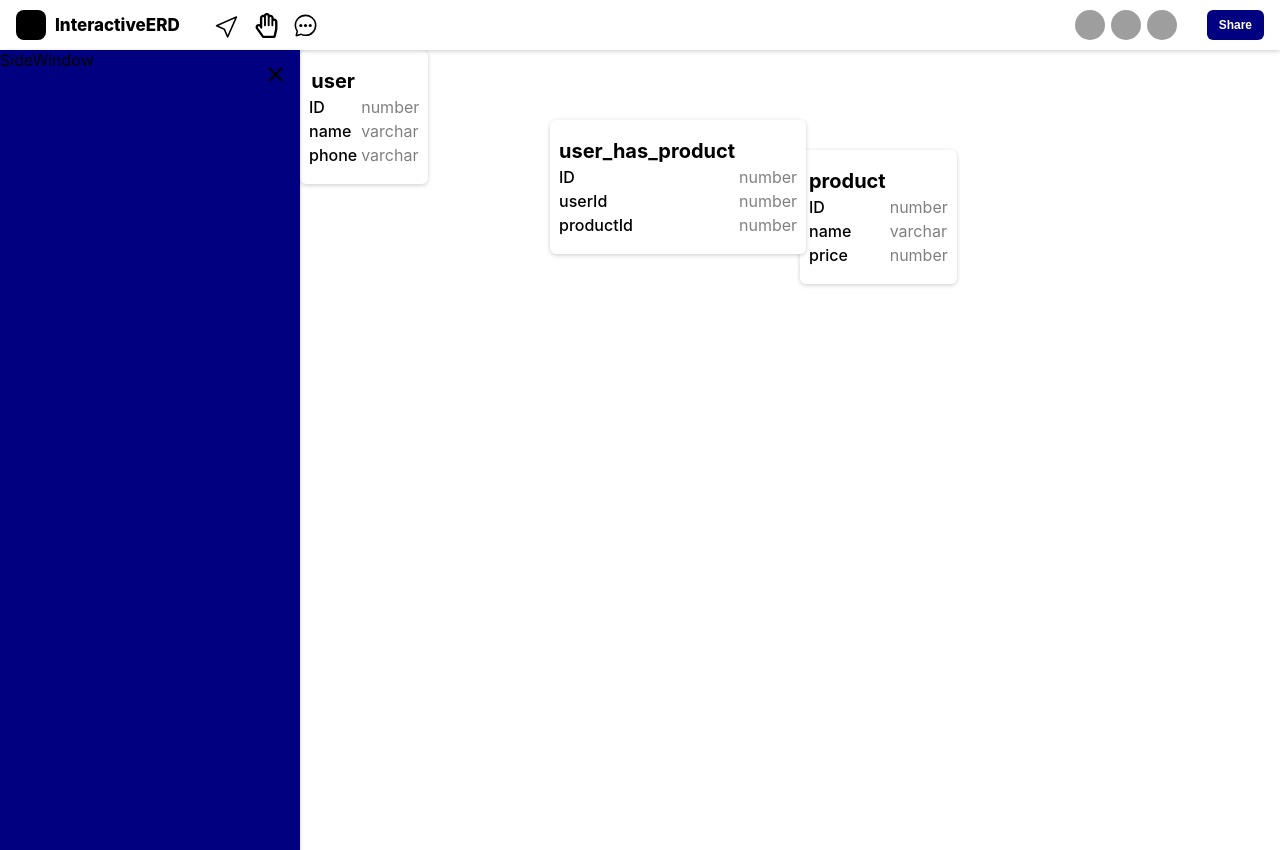
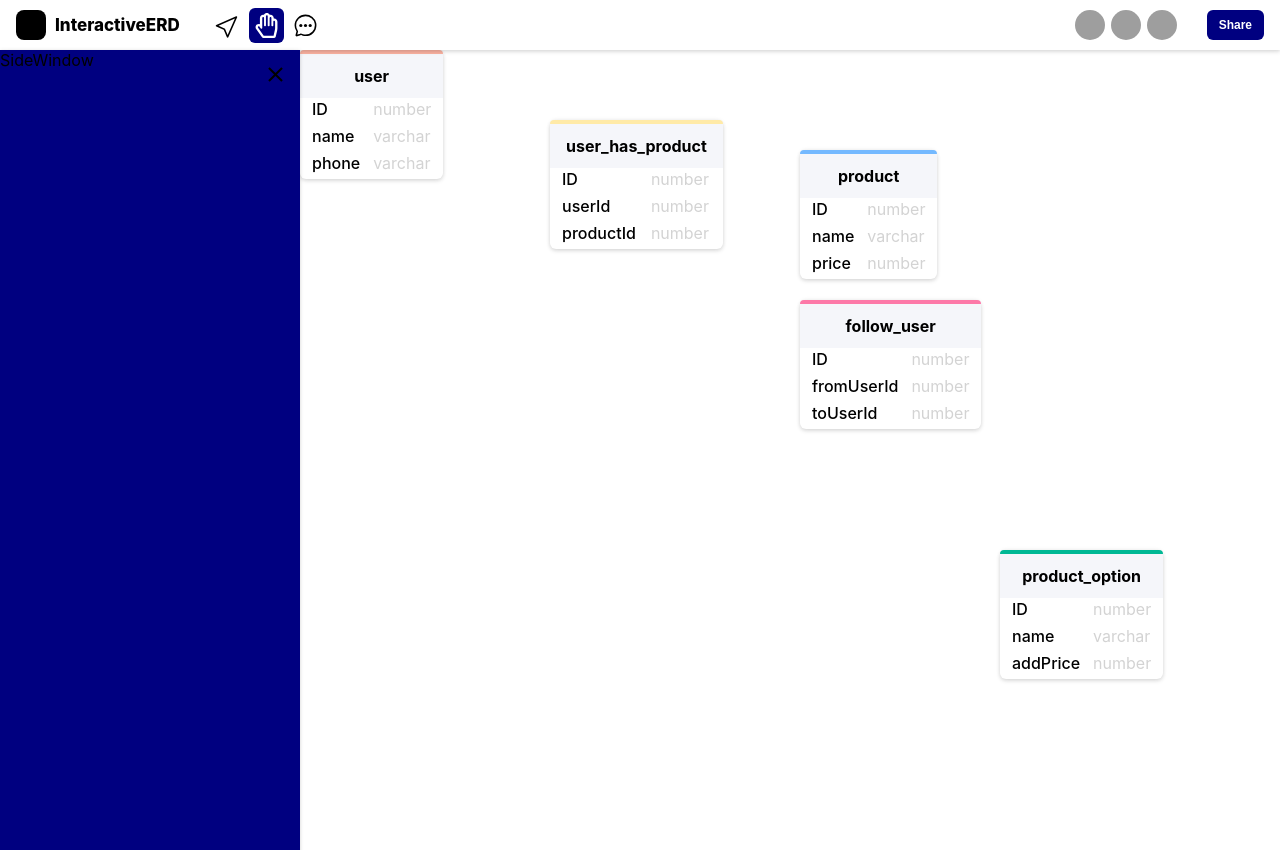
Before and after one commit to InteractiveERD/interactive-erd-service-website, a Next.js app: page /app/diagram in a window 1280 px wide. Built offline with nearby package versions, Linux system fonts and the light colour scheme; grey boxes are pictures that could not be loaded.

Commit message:
:sparkles: add tool mode

```diff
--- a/components/common/DiagramHeader.tsx
+++ b/components/common/DiagramHeader.tsx
@@ -1,15 +1,23 @@
-import { HeaderAvatar } from "interfaces/view/header.interface";
-import React from "react";
-import styled from "styled-components";
-import { Column, Row } from "./styled-common-components";
-import { FaRegHandPaper } from "react-icons/fa";
-import { BsCursor } from "react-icons/bs";
-import { IoChatbubbleEllipsesOutline } from "react-icons/io5";
-import { BOX_SHADOW, SMALL_HEADER_HEIGHT } from "constants/view.const";
-import Image from "next/image";
+import { HeaderAvatar } from 'interfaces/view/header.interface';
+import React from 'react';
+import styled from 'styled-components';
+import { Column, Row } from './styled-common-components';
+import { FaRegHandPaper } from 'react-icons/fa';
+import { BsCursor } from 'react-icons/bs';
+import { IoChatbubbleEllipsesOutline } from 'react-icons/io5';
+import { BOX_SHADOW, SMALL_HEADER_HEIGHT } from 'constants/view.const';
+import Image from 'next/image';
+import { useRecoilState } from 'recoil';
+import { DiagramTool, toolModeState } from 'modules/diagramModule';
+import { DiagramToolIcon } from 'interfaces/view/diagram.interface';
 
 function DiagramHeader() {
-  const LOGO_NAME = "InteractiveERD";
+   const LOGO_NAME = 'InteractiveERD';
+
+   const [toolMode, setToolMode] = useRecoilState(toolModeState);
+
+   const handleToolMode = (name: DiagramTool) => setToolMode(name);
+
    return (
       <DiagramHeaderWrap>
          <LeftSideWrap>
@@ -19,15 +27,17 @@ function DiagramHeader() {
             </LogoWrap>
 
             <InteractiveTools>
-          <ToolIcon>
-            <BsCursor size={25} />
+               {TOOLS.map((tool: DiagramToolIcon) => {
+                  return (
+                     <ToolIcon
+                        key={tool.name}
+                        isSelected={toolMode === tool.name}
+                        onClick={() => handleToolMode(tool.name)}
+                     >
+                        {tool.children}
                      </ToolIcon>
-          <ToolIcon>
-            <FaRegHandPaper size={25} />
-          </ToolIcon>
-          <ToolIcon>
-            <IoChatbubbleEllipsesOutline size={25} />
-          </ToolIcon>
+                  );
+               })}
             </InteractiveTools>
          </LeftSideWrap>
 
@@ -37,17 +47,17 @@ function DiagramHeader() {
                   return (
                      <CircleAvatar
                         key={avatar.id}
-                src={avatar.imgPath || ""}
+                        src={avatar.imgPath || ''}
                         alt={avatar.name}
-                width={"30px"}
-                height={"30px"}
+                        width={'30px'}
+                        height={'30px'}
                      />
                   );
                })}
             </Collaborators>
 
             <Buttons>
-          <Button>{"Share"}</Button>
+               <Button>{'Share'}</Button>
             </Buttons>
          </RightSideWrap>
       </DiagramHeaderWrap>
@@ -59,21 +69,34 @@ export default DiagramHeader;
 const MOCK_AVARARS: HeaderAvatar[] = [
    {
       id: 0,
-    name: "Tom",
+      name: 'Tom',
       imgPath:
-      "https://www.nicepng.com/png/detail/186-1866063_dicks-out-for-harambe-sample-avatar.png",
+         'https://www.nicepng.com/png/detail/186-1866063_dicks-out-for-harambe-sample-avatar.png',
    },
    {
       id: 1,
-    name: "Julia",
-    imgPath:
-      "https://pickaface.net/gallery/avatar/unr_sample_170130_2257_9qgawp.png",
+      name: 'Julia',
+      imgPath: 'https://pickaface.net/gallery/avatar/unr_sample_170130_2257_9qgawp.png',
    },
    {
       id: 2,
-    name: "Kurk",
-    imgPath:
-      "https://pickaface.net/gallery/avatar/20151109_144853_2380_sample.png",
+      name: 'Kurk',
+      imgPath: 'https://pickaface.net/gallery/avatar/20151109_144853_2380_sample.png',
+   },
+];
+
+const TOOLS: DiagramToolIcon[] = [
+   {
+      name: DiagramTool.EDIT,
+      children: <BsCursor size={25} />,
+   },
+   {
+      name: DiagramTool.DRAG,
+      children: <FaRegHandPaper size={25} />,
+   },
+   {
+      name: DiagramTool.COMMENT,
+      children: <IoChatbubbleEllipsesOutline size={25} />,
    },
 ];
 
@@ -102,7 +125,7 @@ const DiagramHeaderWrap = styled.section`
    align-items: center;
    padding: 0px 16px;
    justify-content: space-between;
-  box-shadow: ${BOX_SHADOW}
+   box-shadow: ${BOX_SHADOW};
 `;
 
 const LeftSideWrap = styled(Row)`
@@ -131,7 +154,7 @@ const LogoBox = styled.div`
 const InteractiveTools = styled(Row)`
    gap: 4px;
 `;
-const ToolIcon = styled(Column)`
+const ToolIcon = styled(Column)<{ isSelected: boolean }>`
    align-items: center;
    justify-content: center;
    width: 35px;
@@ -139,6 +162,8 @@ const ToolIcon = styled(Column)`
    cursor: pointer;
    color: black;
    border-radius: 6px;
+   background-color: ${({ isSelected }) => isSelected && 'navy'};
+   color: ${({ isSelected }) => isSelected && 'white'};
 
    &:hover {
       background-color: navy;
--- a/components/common/Draggable.tsx
+++ b/components/common/Draggable.tsx
@@ -1,82 +1,20 @@
+import { Table } from 'interfaces/network/table.interfaces';
 import { Translate } from 'interfaces/view/diagram.interface';
-import React, { MouseEvent, ReactNode, RefObject, useEffect, useState } from 'react';
+import React, { ReactNode, RefObject } from 'react';
 import styled from 'styled-components';
 
 type Props = {
-   onDragMove?: React.PointerEventHandler<HTMLDivElement>;
-   translate: Translate;
-   areaRef: RefObject<HTMLElement>;
-   childrenRef: RefObject<HTMLElement>;
    children: ReactNode;
+   draggableRef: RefObject<HTMLDivElement>;
 };
 
-function Draggable({ onDragMove, areaRef, childrenRef, translate, children }: Props) {
-   const [isDragging, setIsDragging] = useState(false);
-   const [isGrabbed, setGrabbed] = useState(false);
-
-   const handlePointerDown = (e: React.PointerEvent) => {
-      setIsDragging(true);
-      setGrabbed(true);
-   };
-
-   const handlePointerUp = (_: React.PointerEvent) => {
-      setIsDragging(false);
-      setGrabbed(false);
-   };
-
-   const handlePointerMove = (e: React.PointerEvent<HTMLDivElement>) => {
-      const areaWidth = areaRef.current?.offsetWidth || 0;
-      const areaHeight = areaRef.current?.offsetHeight || 0;
-      const componentWidth = childrenRef.current?.offsetWidth || 0;
-      const componentHeight = childrenRef.current?.offsetHeight || 0;
-      const isOverLeftTop = translate.x < 0 || translate.y < 0;
-      const isOverRightBottom =
-         (areaWidth > 0 ? translate.x + componentWidth > areaWidth : false) ||
-         (areaHeight > 0 ? translate.y + componentHeight > areaHeight : false);
-
-      const isOverDrag =
-         (isOverLeftTop && (e.movementX < 0 || e.movementY < 0)) ||
-         (isOverRightBottom && (e.movementX > 0 || e.movementY > 0));
-
-      if (isOverDrag) {
-         setIsDragging(false);
-         setGrabbed(false);
-      }
-
-      const tryMoveReverseDirection =
-         (isOverLeftTop && (e.movementX > 0 || e.movementY > 0)) ||
-         (isOverRightBottom && (e.movementX < 0 || e.movementY < 0));
-      if (tryMoveReverseDirection) {
-         setIsDragging(true);
-      }
-
-      if (isDragging && isGrabbed) {
-         if (!onDragMove) return;
-         onDragMove(e);
-      }
-   };
-
-   const handleMouseLeave = (_: React.MouseEvent) => {
-      setGrabbed(false);
-      setIsDragging(false);
-   };
-
-   return (
-      <DraggableWrap
-         onPointerDown={handlePointerDown}
-         onPointerUp={handlePointerUp}
-         onPointerMove={handlePointerMove}
-         onMouseLeave={handleMouseLeave}
-      >
-         {children}
-      </DraggableWrap>
-   );
+function Draggable({ children, draggableRef }: Props) {
+   return <DraggableWrap ref={draggableRef}>{children}</DraggableWrap>;
 }
 
 export default React.memo(Draggable);
 
 const DraggableWrap = styled.div`
-   cursor: grab;
    user-select: none;
    -moz-user-select: none;
    -khtml-user-select: none;
--- a/components/diagram/DraggableTable.tsx
+++ b/components/diagram/DraggableTable.tsx
@@ -1,46 +1,116 @@
 import Draggable from 'components/common/Draggable';
-import { BOX_SHADOW } from 'constants/view.const';
+import { BOX_SHADOW, SIDE_WINDOW_WIDTH, SMALL_HEADER_HEIGHT } from 'constants/view.const';
 import { Table, TableTuple } from 'interfaces/network/table.interfaces';
-import { Translate } from 'interfaces/view/diagram.interface';
-import React, { useEffect, useRef, useState } from 'react';
+import React, { useEffect, useRef } from 'react';
 import styled from 'styled-components';
+import { useRecoilState } from 'recoil';
+import { DiagramTool, toolModeState } from 'modules/diagramModule';
 
 type Props = {
    table: Table;
-   areaRef: React.RefObject<HTMLElement>;
 };
 
-function DraggableTable({ table, areaRef }: Props) {
+function DraggableTable({ table }: Props) {
+   const [toolMode] = useRecoilState(toolModeState);
+   const draggableRef = useRef<HTMLDivElement>(null);
    const tableRef = useRef<HTMLTableElement>(null);
-   const [translate, setTranslate] = useState<Translate>({
-      x: table.positionX,
-      y: table.positionY,
-   });
 
-   const onDragMove = (e: React.PointerEvent) => {
-      setTranslate({
-         x: translate.x + e.movementX,
-         y: translate.y + e.movementY,
-      });
+   const isDragMode = toolMode === DiagramTool.DRAG;
+   const isEditMode = toolMode === DiagramTool.EDIT;
+
+   const getCurrentPosition = (el: HTMLElement) => {
+      const transform = el.style.transform;
+      const matrix = new WebKitCSSMatrix(transform);
+      const x = matrix.m41;
+      const y = matrix.m42;
+
+      return {
+         x: x,
+         y: y,
+      };
    };
 
-   const _style = {
-      transform: `translateX(${translate.x}px) translateY(${translate.y}px)`,
+   // 컴포넌트의 중앙에 커서가 오도록
+   const setComponentPositionCenter = (ev: globalThis.MouseEvent) => {
+      const tableWrap = tableRef.current;
+
+      if (!tableWrap) return;
+      const cursorX = ev.clientX - SIDE_WINDOW_WIDTH; // clientX는 화면전체 기준(현재 마진을 추가로 계산필요)
+      const cursorY = ev.clientY - SMALL_HEADER_HEIGHT;
+
+      const newX = cursorX - tableWrap.offsetWidth / 2;
+      const newY = cursorY - tableWrap.offsetHeight / 2;
+      tableWrap.style.transform = `translateX(${newX}px) translateY(${newY}px)`;
    };
 
+   const onListenMouseMove = (ev: globalThis.MouseEvent) => {
+      if (table.isDraggable && isDragMode) {
+         setComponentPositionCenter(ev);
+      }
+   };
+   const onListenMouseDown = (ev: globalThis.MouseEvent) => {
+      if (isDragMode) {
+         table.isDraggable = true;
+         setComponentPositionCenter(ev);
+      }
+   };
+
+   const onListenMouseUp = (ev: globalThis.MouseEvent) => {
+      if (isDragMode) {
+         table.isDraggable = false;
+
+         const tableWrap = tableRef.current;
+         if (!tableWrap) return;
+         const { x, y } = getCurrentPosition(tableWrap);
+         table.positionX = x;
+         table.positionY = y;
+         // TODO: 변경된 position 디비 저장 로직
+      }
+   };
+
+   const setMouseEventListeners = () => {
+      const tableWrap = tableRef.current;
+      const draggableWrap = draggableRef.current;
+
+      if (tableWrap) {
+         tableWrap.style.transform = `translateX(${table.positionX}px) translateY(${table.positionY}px)`;
+      }
+
+      draggableWrap?.addEventListener('mousemove', onListenMouseMove);
+      draggableWrap?.addEventListener('mousedown', onListenMouseDown);
+      draggableWrap?.addEventListener('mouseup', onListenMouseUp);
+      draggableWrap?.addEventListener('mouseleave', onListenMouseUp);
+   };
+
+   const removeMouseEventListeners = () => {
+      const draggableWrap = draggableRef.current;
+
+      draggableWrap?.removeEventListener('mousemove', onListenMouseMove);
+      draggableWrap?.removeEventListener('mousedown', onListenMouseDown);
+      draggableWrap?.removeEventListener('mouseup', onListenMouseUp);
+      draggableWrap?.removeEventListener('mouseleave', onListenMouseUp);
+   };
+
+   useEffect(() => {
+      setMouseEventListeners();
+      return () => {
+         removeMouseEventListeners();
+      };
+   }, [toolMode]);
+
    return (
-      <Draggable
-         translate={translate}
-         areaRef={areaRef}
-         childrenRef={tableRef}
-         onDragMove={onDragMove}
-      >
-         <TableWrap ref={tableRef} style={_style}>
+      <Draggable draggableRef={draggableRef}>
+         <TableWrap ref={tableRef} toolMode={toolMode}>
+            <TableHeadWrap>
+               <TableHeadRow>
+                  <TableColorSticker colSpan={2} bgColor={table.color} />
+               </TableHeadRow>
+               <TableHeadRow>
+                  <TableHead colSpan={2}>{table.name}</TableHead>
+               </TableHeadRow>
+            </TableHeadWrap>
+
             <TBody>
-               <TableHeadWrap>
-                  <TableHead>{table.name}</TableHead>
-               </TableHeadWrap>
-
                {table.tuples.map((tuple: TableTuple) => {
                   return (
                      <TupleWrap key={tuple.name}>
@@ -60,29 +130,51 @@ export default React.memo(DraggableTable);
 // common
 const TBody = styled.tbody``;
 
-const TableWrap = styled.table`
+const TableWrap = styled.table<{ toolMode: DiagramTool }>`
+   ${({ toolMode }) => toolMode === DiagramTool.EDIT && `cursor : pointer;`}
+   ${({ toolMode }) => toolMode === DiagramTool.DRAG && `cursor : grab;`}
+   ${({ toolMode }) => toolMode === DiagramTool.COMMENT && `cursor : help;`}
    position: absolute;
    background-color: white;
    border-radius: 6px;
    box-shadow: ${BOX_SHADOW};
    color: black;
-   padding: 16px 6px;
+   padding: 0px;
+   border-collapse: collapse;
 
    ${TBody} {
    }
 `;
 
+const TableHeadWrap = styled.thead`
+   background-color: #f5f6fa;
+`;
+
+const TableColorSticker = styled.td<{ bgColor: string | undefined }>`
+   background-color: ${({ bgColor }) => bgColor || 'white'};
+   border-top-left-radius: 6px;
+   border-top-right-radius: 6px;
+   height: 4px;
+   width: 100%;
+`;
+
 const TableHead = styled.th`
    text-align: center;
-   font-size: 20px;
+   font-size: 16px;
    font-weight: 700;
+   padding: 12px 16px;
 `;
+
 const TupleName = styled.td`
    font-weight: 500;
+   padding-left: 12px;
+   padding-bottom: 6px;
 `;
 const TupleType = styled.td`
-   color: gray;
+   color: lightgray;
+   padding-right: 12px;
+   padding-bottom: 6px;
+   padding-left: 12px;
 `;
-
-const TableHeadWrap = styled.tr``;
 const TupleWrap = styled.tr``;
+const TableHeadRow = styled.tr``;
--- a/interfaces/network/table.interfaces.ts
+++ b/interfaces/network/table.interfaces.ts
@@ -3,8 +3,10 @@ export interface Table {
   name: string;
   alias : string;
   tuples: TableTuple[];
+  color? : string;
   positionX : number;
   positionY : number;
+  isDraggable :boolean;
 }
 
 export interface TableTuple {
--- /dev/null
+++ b/modules/diagramModule.ts
@@ -0,0 +1,14 @@
+import { atom, selector } from 'recoil';
+
+export enum DiagramTool {
+   EDIT,
+   DRAG,
+   COMMENT,
+}
+
+const toolModeState = atom<DiagramTool>({
+   key: `toolModeState-${new Date()}`,
+   default: DiagramTool.DRAG,
+});
+
+export { toolModeState };
--- a/package.json
+++ b/package.json
@@ -17,6 +17,7 @@
     "react-dom": "18.2.0",
     "react-icons": "^4.4.0",
     "react-zoom-pan-pinch": "^2.1.3",
+    "recoil": "^0.7.5",
     "styled-components": "^5.3.5"
   },
   "devDependencies": {
--- a/pages/_app.tsx
+++ b/pages/_app.tsx
@@ -1,21 +1,21 @@
-import "styles/globals.css";
-import type { AppProps } from "next/app";
-import BaseLayout from "components/common/BaseLayout";
-import { NextPage } from "next";
-import { ReactElement, ReactNode } from "react";
+import 'styles/globals.css';
+import type { AppProps } from 'next/app';
+import { NextPage } from 'next';
+import { ReactElement, ReactNode } from 'react';
+import { RecoilRoot } from 'recoil';
 
 function MyApp({ Component, pageProps }: AppPropsWithLayout) {
-  const getLayout = Component.getLayout ?? ((page) => page)
+   const getLayout = Component.getLayout ?? (page => page);
 
-  return getLayout(<Component {...pageProps} />)
+   return <RecoilRoot>{getLayout(<Component {...pageProps} />)}</RecoilRoot>;
 }
 
 export default MyApp;
 
 export type NextPageWithLayout<P = {}, IP = P> = NextPage<P, IP> & {
-  getLayout?: (page: ReactElement) => ReactNode
-}
+   getLayout?: (page: ReactElement) => ReactNode;
+};
 
 type AppPropsWithLayout = AppProps & {
-  Component: NextPageWithLayout
-}
+   Component: NextPageWithLayout;
+};
--- a/pages/app/diagram.tsx
+++ b/pages/app/diagram.tsx
@@ -7,10 +7,13 @@ import { SIDE_WINDOW_WIDTH } from 'constants/view.const';
 import DraggableTable from 'components/diagram/DraggableTable';
 import { Table } from 'interfaces/network/table.interfaces';
 import { GetServerSideProps } from 'next';
+import { useRecoilState } from 'recoil';
+import { DiagramTool, toolModeState } from 'modules/diagramModule';
 
-function DiagramPage({ tables }: {tables : Table[]}) {
-   const areaRef = useRef<HTMLElement>(null);
+function DiagramPage({ tables }: { tables: Table[] }) {
    const [isOpenSideWindow, setOpenSideWindow] = useState(true);
+   const [toolMode, setToolMode] = useRecoilState(toolModeState);
+
 
    // handlers
    const onOpenSideWindow = () => setOpenSideWindow(true);
@@ -22,9 +25,9 @@ function DiagramPage({ tables }: {tables : Table[]}) {
          </SideOpenArrow>
          <SideWindow isOpen={isOpenSideWindow} setOpen={setOpenSideWindow} />
 
-         <DiagramArea ref={areaRef} isOpen={isOpenSideWindow}>
+         <DiagramArea id="diagram-area" isOpen={isOpenSideWindow}>
             {tables.map((table: Table) => {
-               return <DraggableTable key={table.id} table={table} areaRef={areaRef} />;
+               return <DraggableTable key={table.id} table={table} />;
             })}
          </DiagramArea>
       </DiagramPageWrap>
@@ -39,7 +42,6 @@ DiagramPage.getLayout = function getLayout(page: ReactElement) {
 
 export const getServerSideProps: GetServerSideProps = async context => {
    const tables: Table[] = MOCK_TABLES;
-
    return {
       props: {
          tables,
@@ -53,6 +55,8 @@ const MOCK_TABLES: Table[] = [
       id: 0,
       name: 'user',
       alias: 'u',
+      color : "#fab1a0",
+      isDraggable: false,
       tuples: [
          {
             name: 'ID',
@@ -74,6 +78,8 @@ const MOCK_TABLES: Table[] = [
       id: 1,
       name: 'product',
       alias: 'p',
+      color : "#74b9ff",
+      isDraggable: false,
       tuples: [
          {
             name: 'ID',
@@ -95,6 +101,8 @@ const MOCK_TABLES: Table[] = [
       id: 2,
       name: 'user_has_product',
       alias: 'uhp',
+      color : "#ffeaa7",
+      isDraggable: false,
       tuples: [
          {
             name: 'ID',
@@ -111,6 +119,52 @@ const MOCK_TABLES: Table[] = [
       ],
       positionX: 250,
       positionY: 70,
+   },
+   {
+      id: 3,
+      name: 'follow_user',
+      alias: 'fu',
+      color : "#fd79a8",
+      isDraggable: false,
+      tuples: [
+         {
+            name: 'ID',
+            dataType: 'number',
+         },
+         {
+            name: 'fromUserId',
+            dataType: 'number',
+         },
+         {
+            name: 'toUserId',
+            dataType: 'number',
+         },
+      ],
+      positionX: 500,
+      positionY: 250,
+   },
+   {
+      id: 4,
+      name: 'product_option',
+      alias: 'po',
+      color : "#00b894",
+      isDraggable: false,
+      tuples: [
+         {
+            name: 'ID',
+            dataType: 'number',
+         },
+         {
+            name: 'name',
+            dataType: 'varchar',
+         },
+         {
+            name: 'addPrice',
+            dataType: 'number',
+         },
+      ],
+      positionX: 700,
+      positionY: 500,
    },
 ];
 
@@ -143,7 +197,7 @@ const SideOpenArrow = styled.div`
 `;
 
 const DiagramArea = styled.section<{ isOpen: boolean }>`
-   /* background-image: url("/assets/images/sample_background.jpg"); */
+   background-color: white;
    width: calc(100vw - ${({ isOpen }) => (isOpen ? SIDE_WINDOW_WIDTH : '0')}px);
    height: 100vh;
    margin-left: ${({ isOpen }) => (isOpen ? SIDE_WINDOW_WIDTH : '0')}px;
```
Also changed, not shown: interfaces/view/diagram.interface.ts (+8 -0 lines), 2 other files (tests, documents, lock files or other folders). Lines whose indentation alone changed are shown as unchanged.
